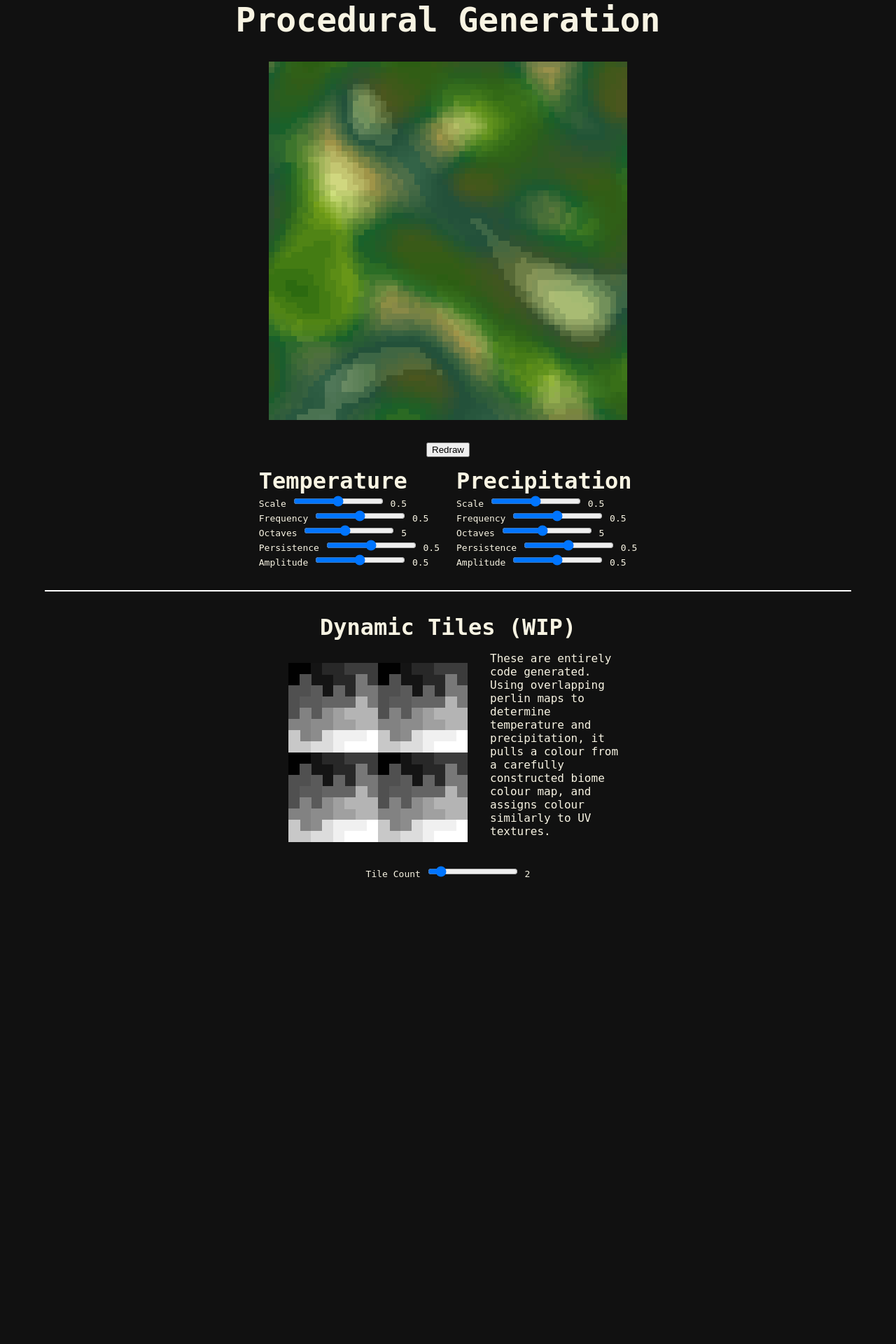
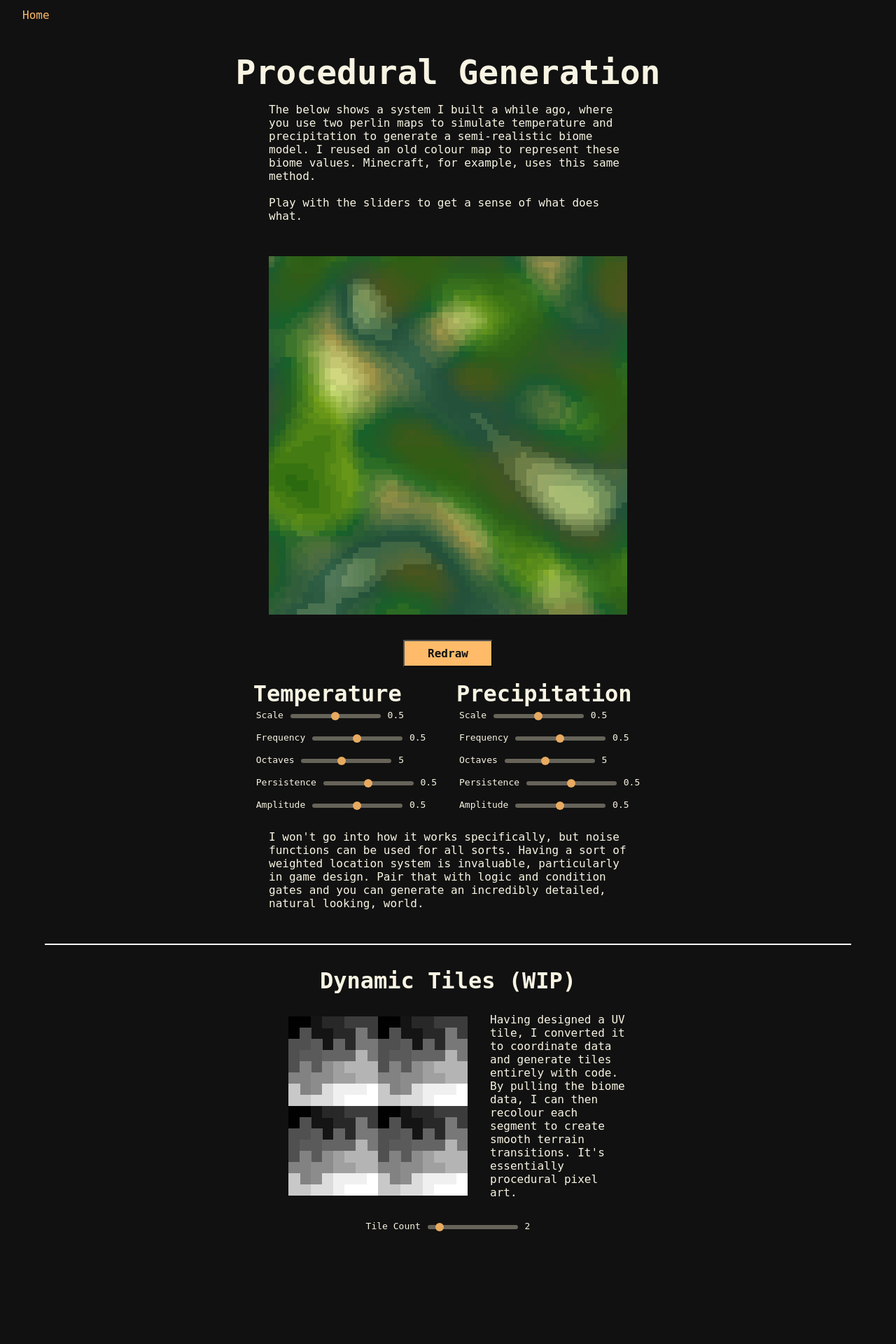
Before and after one commit to Dormarr/Dormarr.Dev, a PHP site: page /pages/proc-gen.html in a window 1280 px wide. Shown: the top 1920 px of the page at 70% size. Before the commit the page ends 1253 px from the top, so only its background shows below. Run offline with PHP 8.4, Linux system fonts and the light colour scheme.

Commit message:
Styling, tweaks, and nav

```diff
--- a/index.php
+++ b/index.php
@@ -21,6 +21,9 @@
         </div>
         <div>
             <a href="pages/tacks.html">> Tacks <</a>
+        </div>
+        <div>
+            <a href="pages/proc-gen.html">> Proc-Gen <</a>
         </div>
         <div>
             <a style="text-decoration: line-through;">Something else</a>
--- a/pages/proc-gen.html
+++ b/pages/proc-gen.html
@@ -5,83 +5,105 @@
     <title id="tabTitlePG">Procedural Generation</title>
 </head>
 <body>
+    <div style="width: 100%; display: flex; justify-content: left;">
+		<div style="width: 90%; height: fit-content; display: flex; padding: 12px 32px; flex-direction: row; justify-content: space-between;">
+			<div style="width: fit-content;">
+				<a href="../index.php">Home</a>
+			</div>
+		</div>
+	</div>
     <div style="display: flex; flex-direction: column; width: 100%; justify-content: center; align-items: center;">
-        <h2 style="text-align: center;">Procedural Generation</h2>
+        <h2 style="text-align: center; margin-top: 32px;">Procedural Generation</h2>
+        <p style="max-width: 512px; word-wrap: normal;">
+            The below shows a system I built a while ago, where you use two perlin maps to
+            simulate temperature and precipitation to generate a semi-realistic biome model.
+            I reused an old colour map to represent these biome values.
+            Minecraft, for example, uses this same method.
+            <br>
+            <br>
+            Play with the sliders to get a sense of what does what.
+        </p>
         <canvas id="proceduralCanvas" style="width: 512px; height: 512px; background-color: aliceblue;"></canvas>
         <img id="colourMap" src="../images/colourMap.png" style="display: none; width:8px; height: 8px;">
         <canvas id="colourCanvas" style="display: none;"></canvas>
-        <button onClick="drawPerlin()">Redraw</button>
+        <button onClick="drawPerlin()" style="width: 128px;">Redraw</button>
         <br>
         <div style="display: flex; flex-direction: row; gap: 24px;">
-            <div>
+            <div style="display: flex; flex-direction: column;">
                 <h3>Temperature</h3>
-                <div>
+                <div class="sliderDiv">
                     <label>Scale</label>
-                    <input id="sliderS" type="range" min="0" max="1" value="0.5" step="0.01" onInput="updateValue(this.value, 1)">
+                    <input id="sliderS" class="slider" type="range" min="0" max="1" value="0.5" step="0.01" onInput="updateValue(this.value, 1)">
                     <label id="sliderSLabel">0.5</label>
                 </div>
-                <div>
+                <div class="sliderDiv">
                     <label>Frequency</label>
-                    <input id="sliderF" type="range" min="0.01" max="1" value="0.5" step="0.01" onInput="updateValue(this.value, 2)">
+                    <input id="sliderF" class="slider" type="range" min="0.01" max="1" value="0.5" step="0.01" onInput="updateValue(this.value, 2)">
                     <label id="sliderFLabel">0.5</label>
                 </div>
-                <div>
+                <div class="sliderDiv">
                     <label>Octaves</label>
-                    <input id="sliderO" type="range" min="1" max="10" value="5" step="1" onInput="updateValue(this.value, 3)">
+                    <input id="sliderO" class="slider" type="range" min="1" max="10" value="5" step="1" onInput="updateValue(this.value, 3)">
                     <label id="sliderOLabel">5</label>
                 </div>
-                <div>
+                <div class="sliderDiv">
                     <label>Persistence</label>
-                    <input id="sliderP" type="range" min="0.01" max="1" value="0.5" step="0.01" onInput="updateValue(this.value, 4)">
+                    <input id="sliderP" class="slider" type="range" min="0.01" max="1" value="0.5" step="0.01" onInput="updateValue(this.value, 4)">
                     <label id="sliderPLabel">0.5</label>
                 </div>
-                <div>
+                <div class="sliderDiv">
                     <label>Amplitude</label>
-                    <input id="sliderA" type="range" min="0.01" max="1" value="0.5" step="0.01" onInput="updateValue(this.value, 5)">
+                    <input id="sliderA" class="slider" type="range" min="0.01" max="1" value="0.5" step="0.01" onInput="updateValue(this.value, 5)">
                     <label id="sliderALabel">0.5</label>
                 </div>
             </div>
-            <div>
+            <div style="display: flex; flex-direction: column;">
                 <h3>Precipitation</h3>
-                <div>
+                <div class="sliderDiv">
                     <label>Scale</label>
-                    <input id="sliderS2" type="range" min="0.01" max="1" value="0.5" step="0.01" onInput="updateValue(this.value, 6)">
+                    <input id="sliderS2" class="slider" type="range" min="0.01" max="1" value="0.5" step="0.01" onInput="updateValue(this.value, 6)">
                     <label id="sliderS2Label">0.5</label>
                 </div>
-                <div>
+                <div class="sliderDiv">
                     <label>Frequency</label>
-                    <input id="sliderF2" type="range" min="0.01" max="1" value="0.5" step="0.01" onInput="updateValue(this.value, 7)">
+                    <input id="sliderF2" class="slider" type="range" min="0.01" max="1" value="0.5" step="0.01" onInput="updateValue(this.value, 7)">
                     <label id="sliderF2Label">0.5</label>
                 </div>
-                <div>
+                <div class="sliderDiv">
                     <label>Octaves</label>
-                    <input id="sliderO2" type="range" min="1" max="10" value="5" step="1" onInput="updateValue(this.value, 8)">
+                    <input id="sliderO2" class="slider" type="range" min="1" max="10" value="5" step="1" onInput="updateValue(this.value, 8)">
                     <label id="sliderO2Label">5</label>
                 </div>
-                <div>
+                <div class="sliderDiv">
                     <label>Persistence</label>
-                    <input id="sliderP2" type="range" min="0.01" max="1" value="0.5" step="0.01" onInput="updateValue(this.value, 9)">
+                    <input id="sliderP2" class="slider" type="range" min="0.01" max="1" value="0.5" step="0.01" onInput="updateValue(this.value, 9)">
                     <label id="sliderP2Label">0.5</label>
                 </div>
-                <div>
+                <div class="sliderDiv">
                     <label>Amplitude</label>
-                    <input id="sliderA2" type="range" min="0.01" max="1" value="0.5" step="0.01" onInput="updateValue(this.value, 10)">
+                    <input id="sliderA2" class="slider" type="range" min="0.01" max="1" value="0.5" step="0.01" onInput="updateValue(this.value, 10)">
                     <label id="sliderA2Label">0.5</label>
                 </div>
             </div>
         </div>
+        <p style="max-width: 512px; word-wrap: normal;">
+            I won't go into how it works specifically, but noise functions can be used for all sorts.
+            Having a sort of weighted location system is invaluable, particularly in game design.
+            Pair that with logic and condition gates and you can generate an incredibly detailed, natural looking, world.
+        </p>
         <div style="width: 90%; height: 2px; background-color: white; margin: 32px;"></div>
         <h3>Dynamic Tiles (WIP)</h3>
-        <div style="display: flex; flex-direction: row;">
+        <div style="display: flex; flex-direction: row; align-items: center;">
             <canvas id="tileCanvas" style="width: 256px; height: 256px; background-color: blue;"></canvas>
-            <p style="max-width: 200px; word-wrap: normal;">These are entirely code generated.
-                Using overlapping perlin maps to determine temperature and precipitation, it pulls a colour
-                from a carefully constructed biome colour map, and assigns colour similarly to UV textures.
+            <p style="max-width: 200px; word-wrap: normal;">
+                Having designed a UV tile, I converted it to coordinate data and generate tiles entirely with code.
+                By pulling the biome data, I can then recolour each segment to create smooth terrain transitions.
+                It's essentially procedural pixel art.
             </p>
         </div>
-        <div>
+        <div class="sliderDiv">
             <label>Tile Count</label>
-            <input id="tileCountSlider" type="range" min="0" max="20" value="2" step="1" onInput="updateValue(this.value, 11)">
+            <input id="tileCountSlider" class="slider" type="range" min="0" max="20" value="2" step="1" onInput="updateValue(this.value, 11)">
             <label id="tileCountValue">2</label>
         </div>
         <div style="height: 800px;"></div>
--- a/style.css
+++ b/style.css
@@ -111,3 +111,43 @@ pre.ascii{
     color: var(--champagne-pink);
     opacity: 1;
 }
+button{
+	font-size: 16px;
+	padding: 8px;
+	margin: 4px;
+	color: var(--eerie-black);
+	background-color: var(--earth-yellow);
+	transition-duration: 0.2s;
+	font-family: monospace;
+	font-weight: bold;
+}
+button:hover{
+	background-color: var(--cosmic-latte);
+}
+
+.slider{
+    appearance: none;
+    background: var(--dim-gray);
+    width: auto;
+    height: 6px;
+    border-radius: 12px;
+    opacity: 0.9;
+    transition: .2s;
+}
+.slider:hover{
+    opacity: 1;
+    height: 10px;
+}
+.slider::-webkit-slider-thumb{
+    appearance: none;
+    width: 12px;
+    height: 12px;
+    border-radius: 6px;
+    opacity: 1;
+    background-color: var(--earth-yellow);
+}
+
+.sliderDiv{
+    height: 24px;
+    padding: 4px;
+}
--- a/tacks.css
+++ b/tacks.css
@@ -99,7 +99,6 @@ button{
 }
 button:hover{
 	background-color: var(--feature);
-
 }
 label{
 	font-size: 32px;
```
